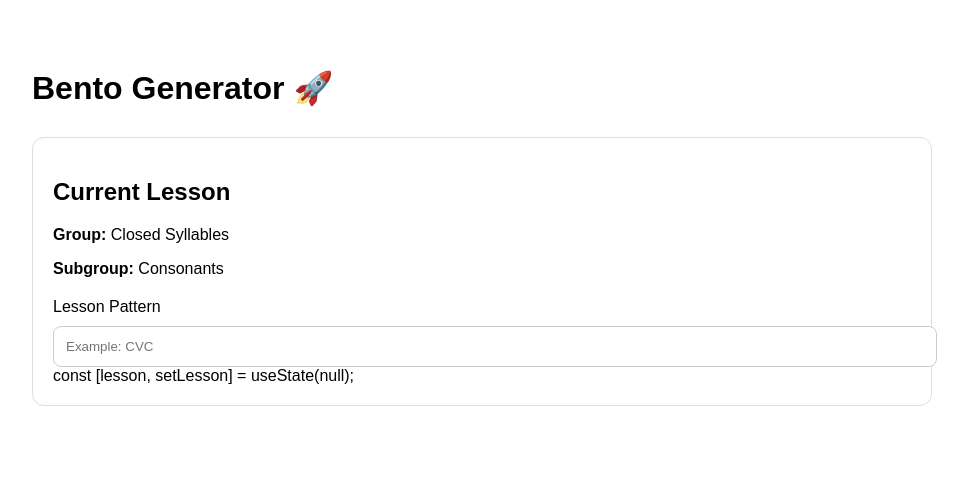
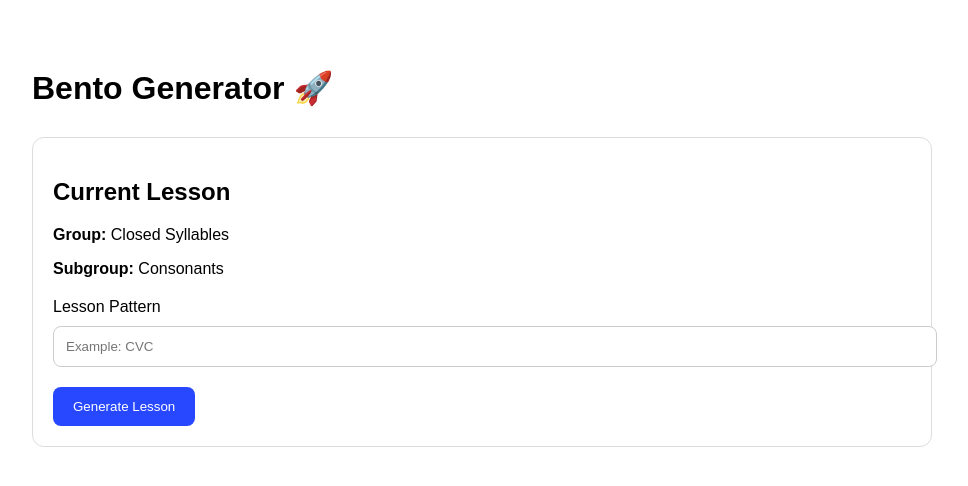
Before and after one commit to GuiBRA985/Bento-Class, a React (Vite) app in the folder generator/: page / in a window 1280 px wide. Shown: the top 486 px of the page, without its empty margins (158-1126 px from the left). Built offline with nearby package versions, Linux system fonts and the light colour scheme.

Commit message:
Update App.jsx

```diff
--- a/generator/src/App.jsx
+++ b/generator/src/App.jsx
@@ -93,8 +93,19 @@ export default function App() {
       }}
     />
   </div>
-  const [lesson, setLesson] =
-  useState(null);
+  <button
+  style={{
+    marginTop: 20,
+    padding: "12px 20px",
+    border: "none",
+    borderRadius: 8,
+    background: "#2848ff",
+    color: "#fff",
+    cursor: "pointer"
+  }}
+>
+  Generate Lesson
+</button>
 </div>
       </div>
   );
```
